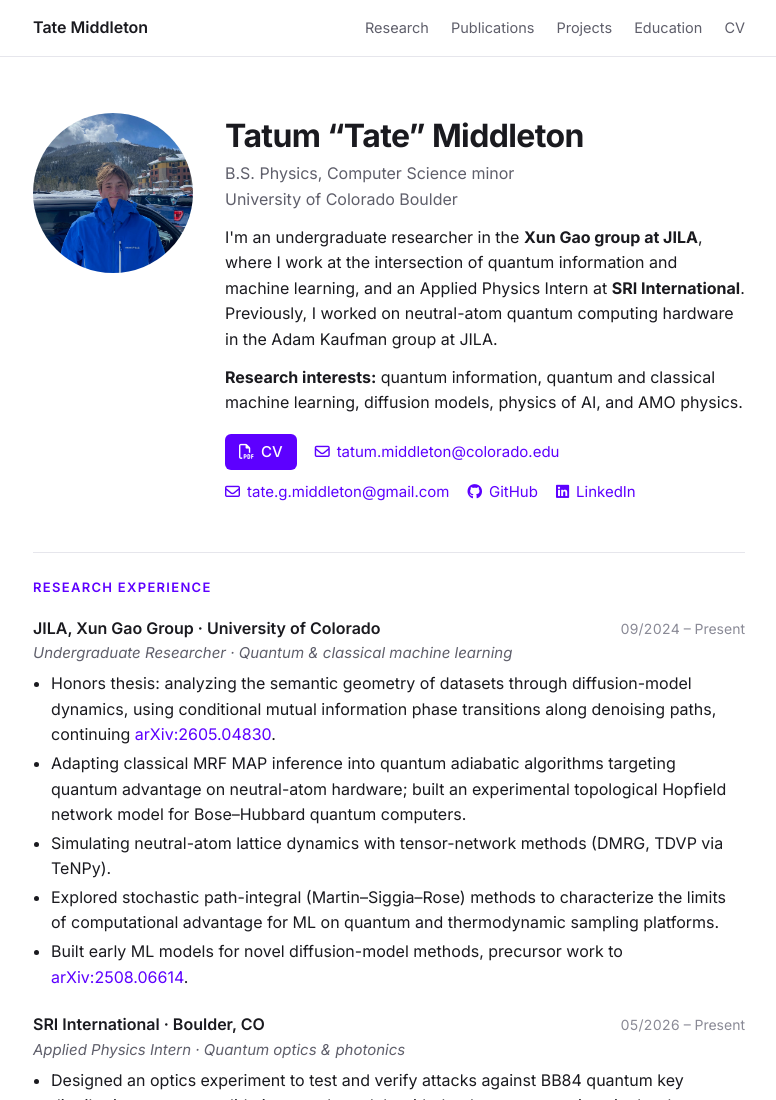
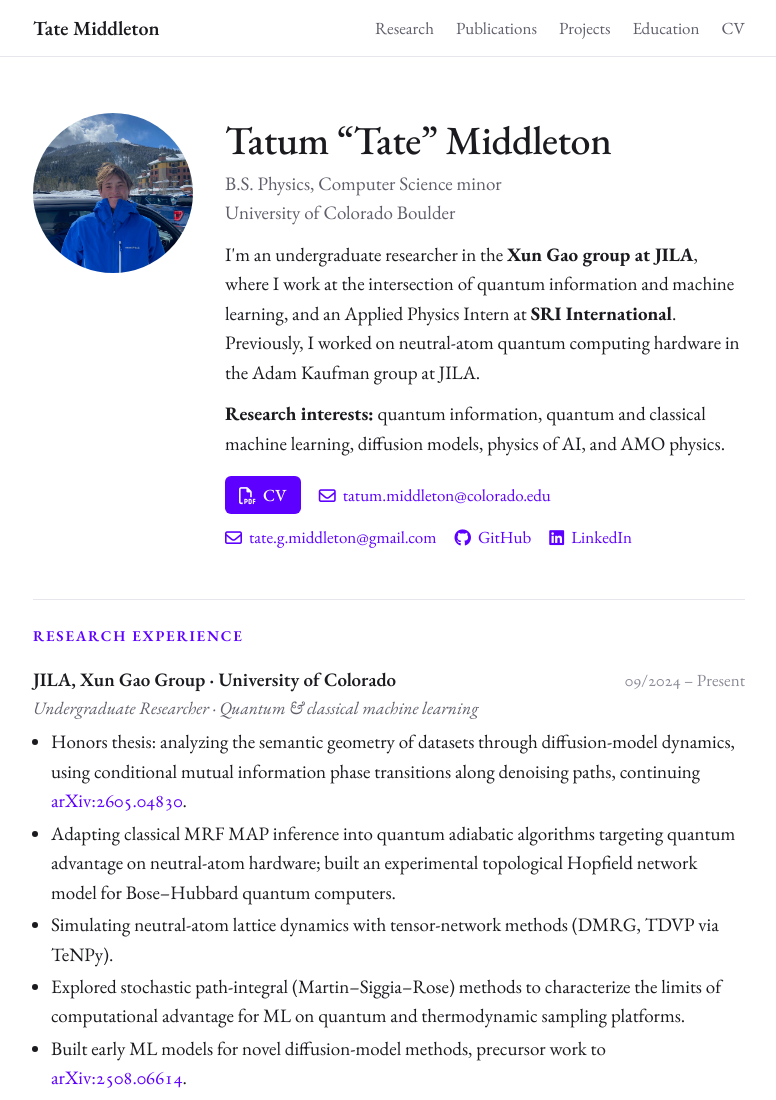
Before and after one commit to tmid1/tmid1.github.io, a plain HTML site: page index.html in a window 1280 px wide. Shown: the top 1100 px of the page, without its empty margins (251-1027 px from the left). Drawn offline with nearby package versions, Linux system fonts and the light colour scheme.

Commit message:
Switch typography to EB Garamond
Co-Authored-By: Claude Opus 5.5 <noreply@anthropic.com>

```diff
--- a/assets/css/style.css
+++ b/assets/css/style.css
@@ -17,9 +17,10 @@ body {
   margin: 0;
   background: var(--bg);
   color: var(--text);
-  font-family: "Inter", system-ui, -apple-system, "Segoe UI", sans-serif;
-  font-size: 16px;
-  line-height: 1.6;
+  font-family: "EB Garamond", Garamond, "Times New Roman", serif;
+  font-size: 19px;
+  line-height: 1.55;
+  font-feature-settings: "kern", "liga", "onum";
   -webkit-font-smoothing: antialiased;
 }
 
@@ -49,7 +50,7 @@ a:hover { text-decoration: underline; text-underline-offset: 3px; }
   gap: 16px;
   height: 56px;
 }
-.nav .name { font-weight: 600; color: var(--text); }
+.nav .name { font-weight: 600; font-size: 20px; color: var(--text); }
 .nav .name:hover { text-decoration: none; }
 .nav ul {
   display: flex;
@@ -57,7 +58,7 @@ a:hover { text-decoration: underline; text-underline-offset: 3px; }
   list-style: none;
   margin: 0;
   padding: 0;
-  font-size: 14.5px;
+  font-size: 17px;
 }
 .nav ul a { color: var(--muted); }
 .nav ul a:hover { color: var(--accent); text-decoration: none; }
@@ -82,9 +83,10 @@ a:hover { text-decoration: underline; text-underline-offset: 3px; }
   object-position: 50% 42%;
 }
 h1 {
-  font-size: 32px;
-  line-height: 1.2;
-  letter-spacing: -.02em;
+  font-size: 40px;
+  font-weight: 500;
+  line-height: 1.15;
+  letter-spacing: -.01em;
   margin: 4px 0 6px;
 }
 .role { color: var(--muted); margin: 0 0 14px; }
@@ -96,7 +98,7 @@ h1 {
   align-items: center;
   gap: 10px 18px;
   margin-top: 18px;
-  font-size: 15px;
+  font-size: 17px;
 }
 .links a { display: inline-flex; align-items: center; gap: 7px; }
 .links .cv {
@@ -116,9 +118,9 @@ h1 {
 /* ---------- Sections ---------- */
 section { padding: 8px 0 28px; }
 h2 {
-  font-size: 13px;
+  font-size: 15px;
   font-weight: 600;
-  letter-spacing: .1em;
+  letter-spacing: .12em;
   text-transform: uppercase;
   color: var(--accent);
   margin: 0 0 18px;
@@ -134,14 +136,14 @@ h2 {
   align-items: baseline;
   gap: 16px;
 }
-.item h3 { font-size: 16px; font-weight: 600; margin: 0; }
+.item h3 { font-size: 19px; font-weight: 600; margin: 0; }
 .item .date {
   color: var(--faint);
-  font-size: 14px;
+  font-size: 17px;
   white-space: nowrap;
-  font-variant-numeric: tabular-nums;
+  font-variant-numeric: lining-nums tabular-nums;
 }
-.item .sub { color: var(--muted); font-size: 15px; font-style: italic; }
+.item .sub { color: var(--muted); font-size: 17.5px; font-style: italic; }
 .item ul { margin: 6px 0 0; padding-left: 18px; }
 .item li { margin-bottom: 3px; }
 .item p { margin: 6px 0 0; }
@@ -157,7 +159,7 @@ h2 {
 }
 .tag {
   display: inline-block;
-  font-size: 12px;
+  font-size: 14px;
   font-weight: 600;
   color: var(--accent);
   background: #fff;
@@ -174,8 +176,8 @@ h2 {
 .list .status { color: var(--faint); }
 
 .skills { display: grid; grid-template-columns: 170px 1fr; gap: 6px 16px; margin: 0; }
-.skills dt { font-weight: 600; font-size: 15px; }
-.skills dd { margin: 0; color: var(--muted); font-size: 15px; }
+.skills dt { font-weight: 600; font-size: 18px; }
+.skills dd { margin: 0; color: var(--muted); font-size: 18px; }
 @media (max-width: 640px) {
   .skills { grid-template-columns: 1fr; }
   .skills dd { margin-bottom: 8px; }
@@ -185,7 +187,7 @@ footer {
   border-top: 1px solid var(--rule);
   padding: 24px 0 40px;
   color: var(--faint);
-  font-size: 14px;
+  font-size: 16px;
 }
 
 :focus-visible { outline: 2px solid var(--accent); outline-offset: 2px; }
--- a/index.html
+++ b/index.html
@@ -9,7 +9,7 @@
   <link rel="icon" href="assets/img/logo.png">
   <link rel="preconnect" href="https://fonts.googleapis.com">
   <link rel="preconnect" href="https://fonts.gstatic.com" crossorigin>
-  <link href="https://fonts.googleapis.com/css2?family=Inter:ital,wght@0,400;0,500;0,600;0,700;1,400&display=swap" rel="stylesheet">
+  <link href="https://fonts.googleapis.com/css2?family=EB+Garamond:ital,wght@0,400;0,500;0,600;0,700;1,400;1,500&display=swap" rel="stylesheet">
   <link rel="stylesheet" href="https://cdnjs.cloudflare.com/ajax/libs/font-awesome/6.5.1/css/all.min.css">
   <link rel="stylesheet" href="assets/css/style.css">
 </head>
```
